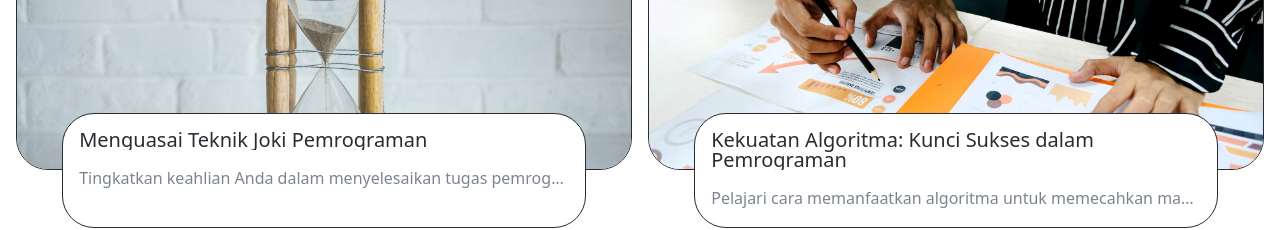
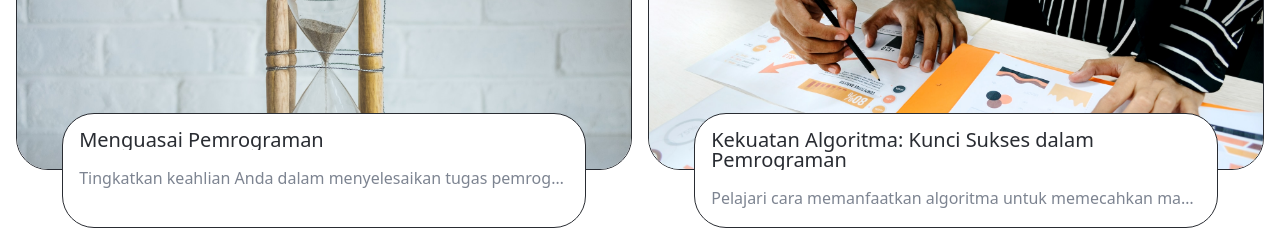
Before and after one commit to TeguhBagasM/thievcourse, a React (Vite) app: page / in a window 1280 px wide. Shown: the part 4840-5070 px from the top of the page. Built offline with nearby package versions, Linux system fonts and the light colour scheme.

Commit message:
changes text blog

```diff
--- a/src/constants/index.js
+++ b/src/constants/index.js
@@ -356,7 +356,7 @@ export const instructors = [
 export const blogs = [
   {
     id: 1,
-    title: "Menguasai Teknik Joki Pemrograman",
+    title: "Menguasai Pemrograman",
     description:
       "Tingkatkan keahlian Anda dalam menyelesaikan tugas pemrograman dengan cepat dan efisien.",
     thumbnail: blog01,
```
